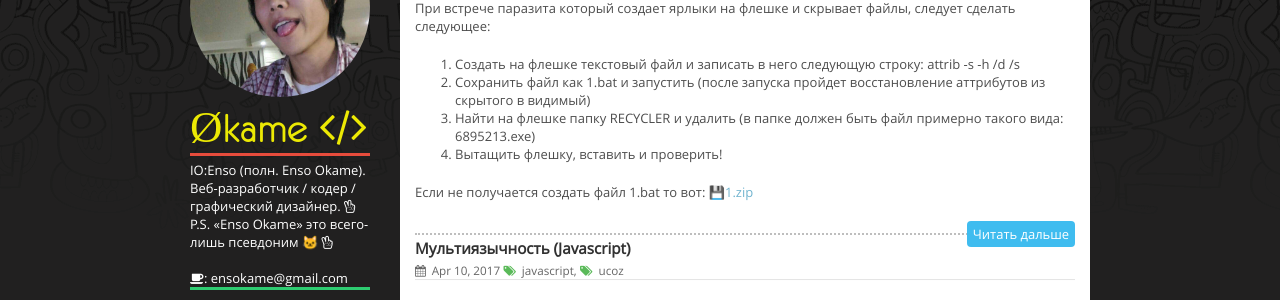
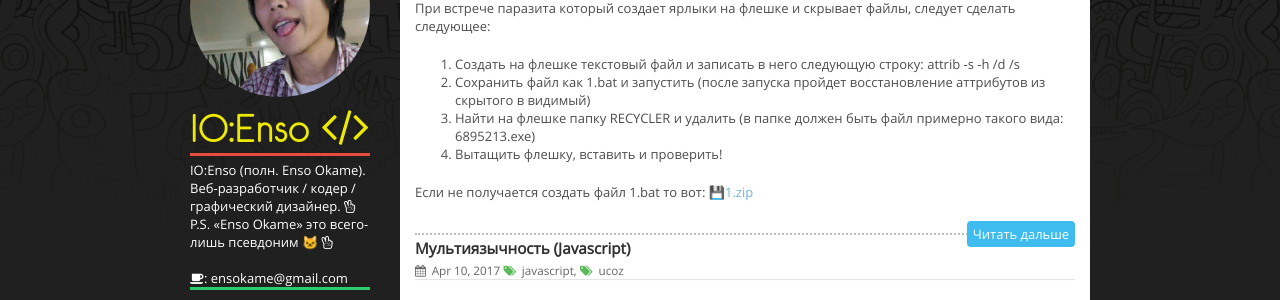
Before and after one commit to IOEnso/ioenso.github.io, a Jekyll site: the page built from index.html, in a window 1280 px wide. Shown: the part 217-517 px from the top of the page. Built offline with Jekyll 4.4.1, drawn with Linux system fonts in a browser that asks for light colours.

Commit message:
Update _config.yml

```diff
--- a/_config.yml
+++ b/_config.yml
@@ -1,4 +1,4 @@
-name: Økame
+name: IO:Enso
 description: IO:Enso (полн. Enso Okame). <br/> Веб-разработчик / кодер / графический дизайнер. <i class="fa fa-hand-peace-o"></i><br/>P.S. «Enso Okame» это всего-лишь псевдоним 🐱
 dtitle: Тихий уголок кота-кодера 🐱
 
```
